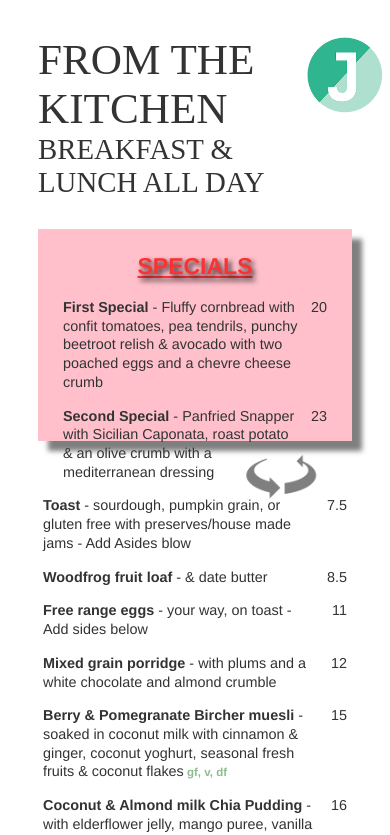
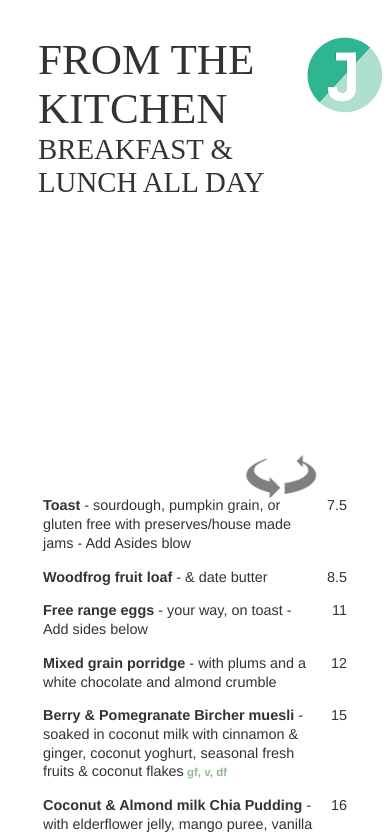
Before and after one commit to pcsmomo/menuboard, a React (Create React App) app in the folder client/: page / in a window 390 px wide. Shown: the top 835 px of the page. Built offline with nearby package versions, Linux system fonts and the light colour scheme.

Commit message:
change special box css on mobile display

```diff
--- a/client/src/style/menu.css
+++ b/client/src/style/menu.css
@@ -171,9 +171,9 @@ header {
     column-count: 1;
   }
   .specials {
-    position: inherit;
-    background-color: pink;
-    box-shadow: 10px 10px 5px rgba(0, 0, 0, 0.5);
+    position: relative;
+    background-color: transparent;
+    box-shadow: 0px 0px;
   }
   .dragdrop {
     display: none;
```
